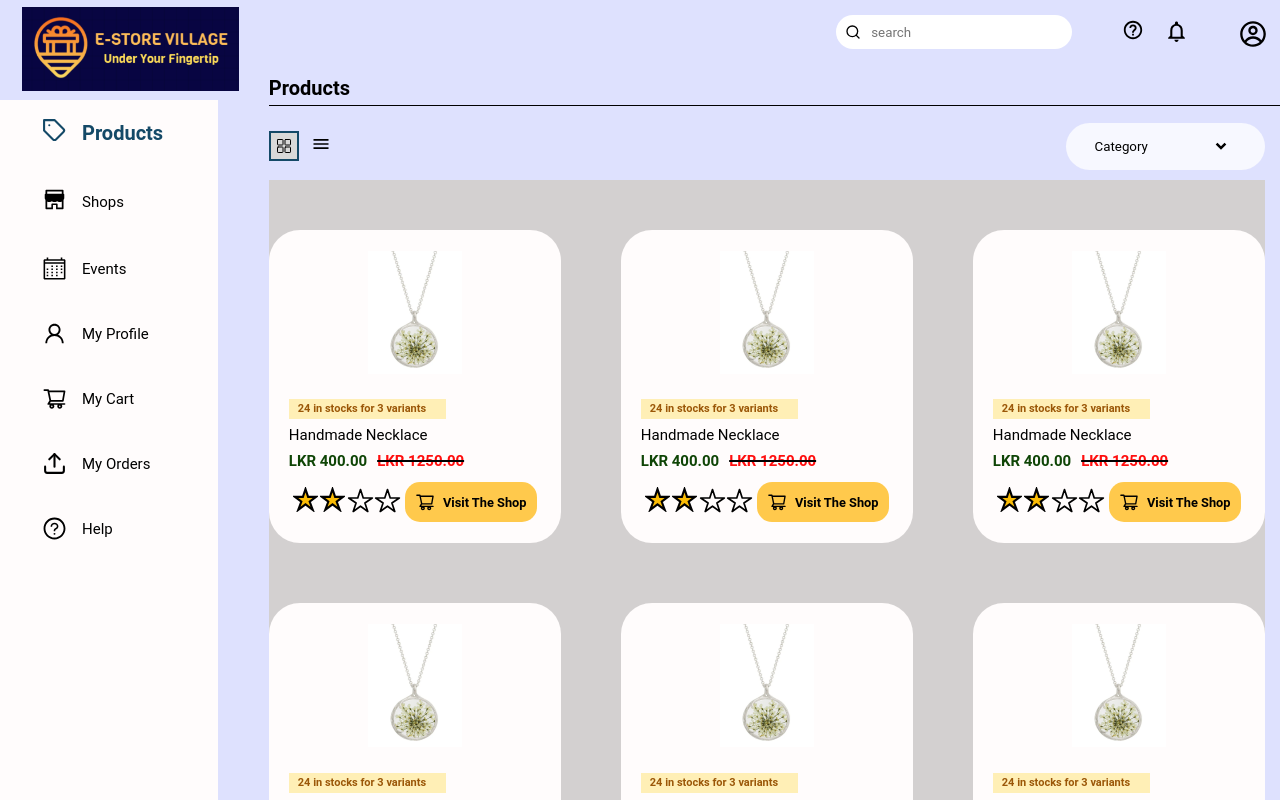
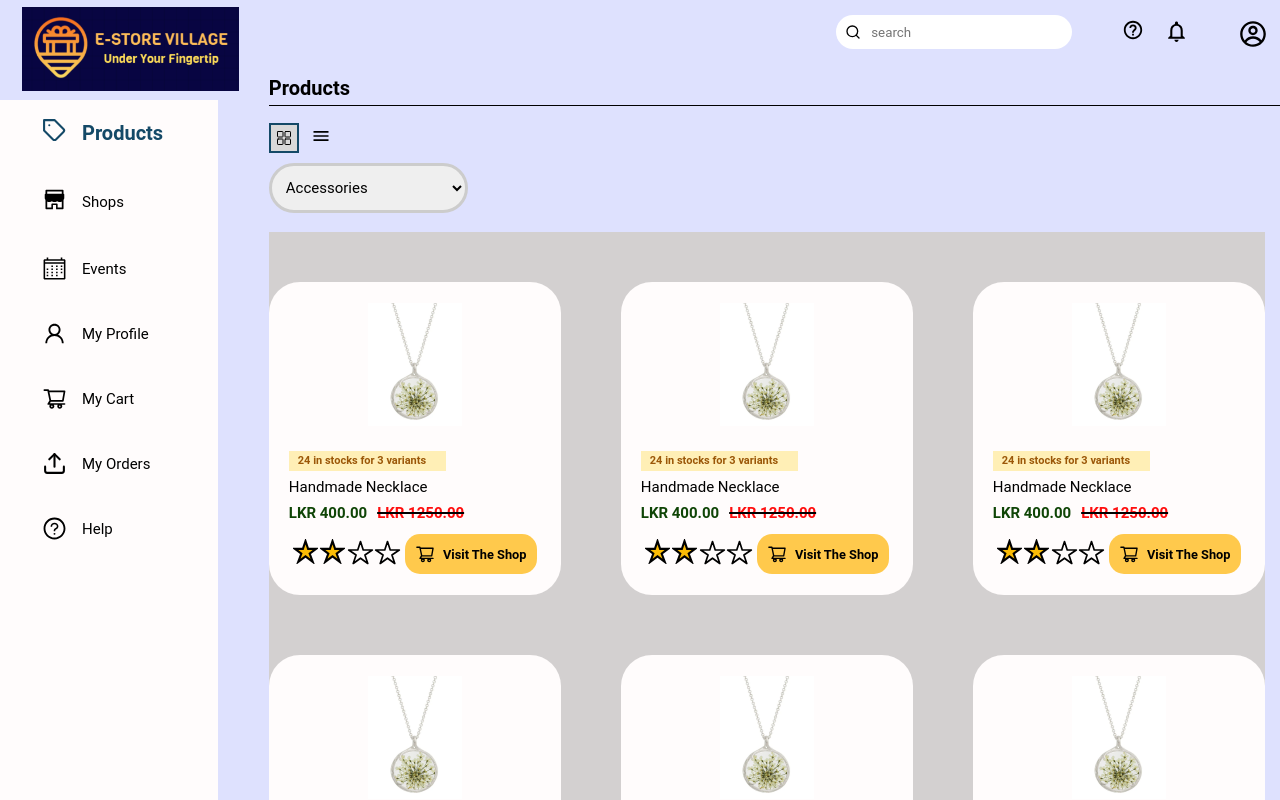
Before and after one commit to LakshaniNadeesha/E-StoreVillage, a React (Create React App) app: page /manager_products in a window 1280 px wide. Shown: the top 800 px of the page. Built offline with nearby package versions, Linux system fonts and the light colour scheme; a web font is replaced by a local one.

Commit message:
Update Manage User and Product List

```diff
--- a/src/pages/ManagerPages/ManagerProducts/ManagerProduct.js
+++ b/src/pages/ManagerPages/ManagerProducts/ManagerProduct.js
@@ -28,10 +28,6 @@ const ManagerProducts = () => {
                         <MdOutlineMenu size={20} />
                     </div>
                 </div>
-                <button className="category-btn">
-                    <p className="category-txt">Category</p>
-                    <RiArrowDropDownLine size={30} />
-                </button>
             </div>
             <ManagerProductList/>
         </div>
--- a/src/pages/ManagerPages/ManagerProducts/ManagerProductList.js
+++ b/src/pages/ManagerPages/ManagerProducts/ManagerProductList.js
@@ -6,7 +6,19 @@ const ManagerProductList = () => {
     let sampleArray = [{}, {}, {}, {}, {}, {}, {}, {}, {}];
     return (
         <div>
+            <div>
+                <select className="product-category" placeholder="category type">
+                    <option value="accessories" style={{color:"#656464"}}>Accessories</option>
+                    <option value="clothing" style={{color:"#656464"}}>Clothing</option>
+                    <option value="bakeryItems" style={{color:"#656464"}}>Bakery Items</option>
+                    <option value="cosmetics" style={{color:"#656464"}}>Cosmetic</option>
+                    <option value="giftBoxes" style={{color:"#656464"}}>Gift Boxes</option>
+                    <option value="other" style={{color:"#656464"}}>Others</option>
+                </select>
+            </div>
+            <br/>
             <div className="product-list2-grid">
+
                 {sampleArray.map((item, index) => (
                     <ManagerProductCard key={index} />
                 ))}
```
Also changed, not shown: src/pages/AdminPages/ManageUsers/ManageUser.js (+36 -0 lines), src/pages/AdminPages/ManageUsers/UserList.js (+25 -0 lines).
